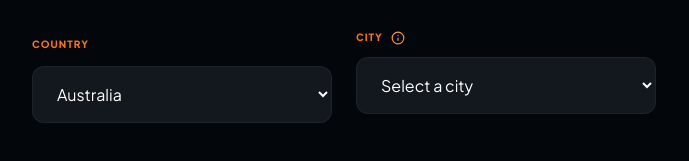
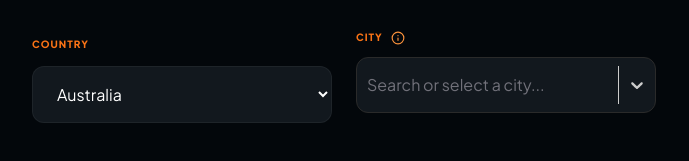
Before and after one commit to macworldgithub/tradie-frontend, a React (Vite) app: page / in a window 1280 px wide. Both pictures are taken after a click on the button "Build Your AI Agent". Shown: the part 922-1083 px from the top of the page, without its empty margins (296-985 px from the left). Built offline with nearby package versions, Linux system fonts and the light colour scheme.

Commit message:
Searchbar added

```diff
--- a/package.json
+++ b/package.json
@@ -15,6 +15,7 @@
     "react": "^19.2.4",
     "react-dom": "^19.2.4",
     "react-hot-toast": "^2.6.0",
+    "react-select": "^5.10.2",
     "socket.io-client": "^4.8.3"
   },
   "devDependencies": {
--- a/src/pages/Signup.tsx
+++ b/src/pages/Signup.tsx
@@ -791,6 +791,7 @@ import {
 } from "lucide-react";
 import { authService } from "../services/authService";
 import logo from "../assets/logo.png";
+import Select from "react-select";
 
 interface SignupProps {
   onBack: () => void;
@@ -1359,7 +1360,7 @@ const handleInputChange = (field: string, value: string) => {
         </button>
       </div>
 
-      <select
+      {/* <select
         value={formData.cityCode}
         onChange={(e) => handleInputChange("cityCode", e.target.value)}
         className="w-full bg-[#12181e] border border-white/5 rounded-xl px-5 py-4 text-white"
@@ -1376,7 +1377,63 @@ const handleInputChange = (field: string, value: string) => {
             ))}
           </optgroup>
         ))}
-      </select>
+      </select> */}
+      <Select
+  options={australianCityOptions.map((group) => ({
+    label: group.group,
+    options: group.options,
+  }))}
+  value={
+    australianCityOptions
+      .flatMap((g) => g.options)
+      .find((city) => city.label === formData.cityCode) || null
+  }
+  onChange={(selectedOption) =>
+    handleInputChange("cityCode", selectedOption?.label || "")
+  }
+  placeholder="Search or select a city..."
+  isSearchable
+  className="text-black"
+  styles={{
+    control: (base) => ({
+      ...base,
+      backgroundColor: "#12181e",
+      borderColor: "#2a2a2a",
+      minHeight: "56px",
+      borderRadius: "12px",
+      color: "white",
+    }),
+    singleValue: (base) => ({
+      ...base,
+      color: "white",
+    }),
+    input: (base) => ({
+      ...base,
+      color: "white",
+    }),
+    menu: (base) => ({
+      ...base,
+      backgroundColor: "#12181e",
+    }),
+    option: (base, state) => ({
+      ...base,
+      backgroundColor: state.isFocused ? "#f97316" : "#12181e",
+      color: "white",
+      cursor: "pointer",
+    }),
+    groupHeading: (base) => ({
+      ...base,
+      color: "#f97316",
+      fontWeight: "bold",
+      fontSize: "12px",
+      textTransform: "uppercase",
+    }),
+    placeholder: (base) => ({
+      ...base,
+      color: "#71717a",
+    }),
+  }}
+/>
 
       {showCityInfo && (
         <div className="rounded-xl border border-orange-500/30 bg-orange-500/10 p-4 animate-in fade-in duration-300">
```
Also changed, not shown: 1 other file (tests, documents, lock files or other folders).
